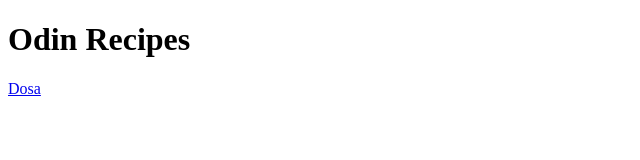
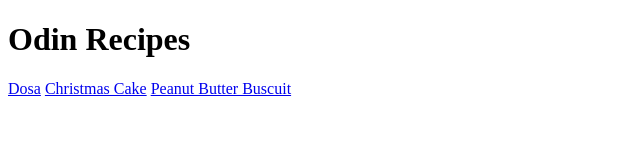
Before and after one commit to vellingiri07/odin-recipes, a plain HTML site: page index.html in a window 1280 px wide. Shown: the whole page, without its empty margins (0-640 px from the left). Drawn offline with Linux system fonts and the light colour scheme.

Commit message:
LINKED TO THE CHRISTMAS CAKE HTML FILE & PEANUTBUTTER BUSCUIT IN INDEX.HTML
Linked the Christmascake.html and PeanutButterBiscuit.html in Index.html Page

```diff
--- a/index.html
+++ b/index.html
@@ -7,5 +7,7 @@
     <body>
         <h1>Odin Recipes</h1>
         <a href="recipes/Dosa.html">Dosa</a>
+        <a href="recipes/Christmascake.html">Christmas Cake</a>
+        <a href="recipes/PeanutButterBiscuit.html">Peanut Butter Buscuit</a>
     </body>
 </html>
```
